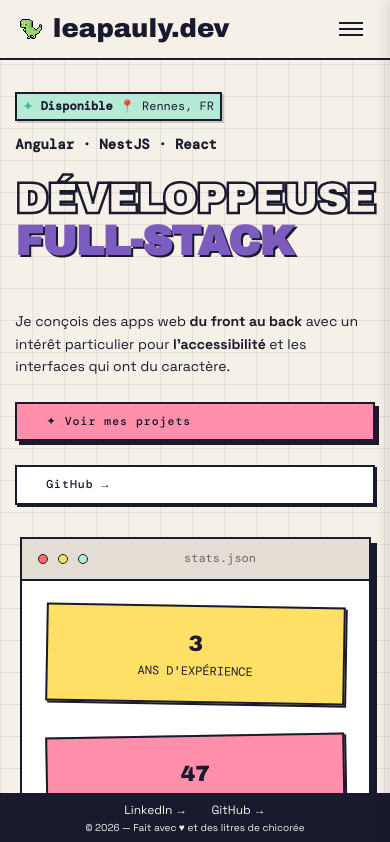
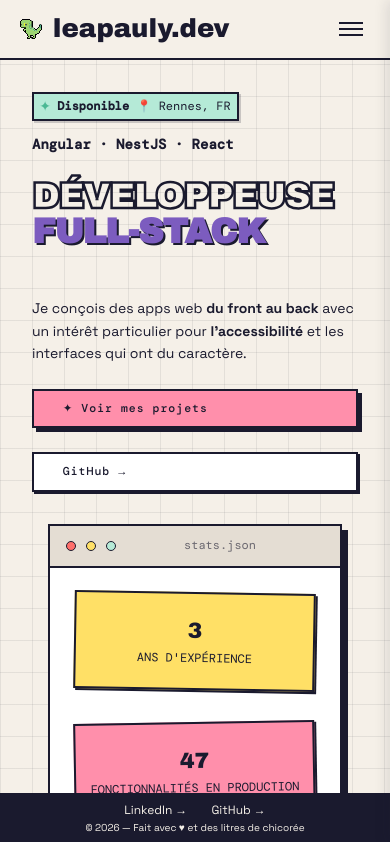
Before and after one commit to LeasaurusRex/portfolio, a React (Vite) app: page / in a window 390 px wide. Shown: the top 842 px of the page. Built offline with nearby package versions, Linux system fonts and the light colour scheme.

Commit message:
fix : responsive

```diff
--- a/src/App.css
+++ b/src/App.css
@@ -1,13 +1,6 @@
 #root {
   max-width: 1280px;
   margin: 0 auto;
-  padding: 2rem;
-}
-
-@media (max-width: 768px) {
-  #root {
-    padding: 1rem;
-  }
 }
 
 .logo {
--- a/src/pages/About/About.module.css
+++ b/src/pages/About/About.module.css
@@ -53,16 +53,13 @@
 }
 
 @media (max-width: 768px) {
+  .container {
+    padding-top: 2rem;
+    padding-bottom: 2rem;
+  }
+
   .skillsContainer {
     grid-template-columns: 1fr;
     gap: 3rem;
   }
-
-  .secondTitle {
-    padding: 2rem;
-  }
-
-  .title {
-    padding: 2rem;
-  }
 }
--- a/src/pages/Home/Home.module.css
+++ b/src/pages/Home/Home.module.css
@@ -9,6 +9,7 @@
   .container {
     display: flex;
     flex-direction: column;
-    padding: 2rem 0;
+    padding-top: 2rem;
+    padding-bottom: 2rem;
   }
 }
--- a/src/pages/Home/components/Hero.module.css
+++ b/src/pages/Home/components/Hero.module.css
@@ -41,10 +41,12 @@
 
 .title {
   font-family: var(--font-archivo);
-  font-size: clamp(2.6rem, 5vw, 4rem);
+  font-size: clamp(2rem, 9vw, 3rem);
   line-height: 1;
   letter-spacing: -1px;
   margin-bottom: 1.5rem;
+  word-break: break-word;
+  overflow-wrap: break-word;
 }
 
 .titleOutline {
@@ -61,7 +63,7 @@
 
 @media (max-width: 768px) {
   .hero {
-    margin: 0 1rem;
+    margin: 0;
   }
 
   .actionButtons {
--- a/src/pages/Projects/Projects.module.css
+++ b/src/pages/Projects/Projects.module.css
@@ -22,11 +22,17 @@
 
 @media (max-width: 768px) {
   .container {
-    margin: 2rem;
+    padding-top: 2rem;
+    padding-bottom: 2rem;
   }
 
   .cardList {
     flex-direction: column;
+  }
+
+  .cardList li {
+    width: 100%;
+    min-width: 0;
   }
 }
 
--- a/src/pages/Projects/components/ProjectCard.module.css
+++ b/src/pages/Projects/components/ProjectCard.module.css
@@ -1,3 +1,8 @@
+article {
+  width: 100%;
+  min-width: 0;
+}
+
 .cardContainer {
   display: flex;
   flex-direction: column;
```
